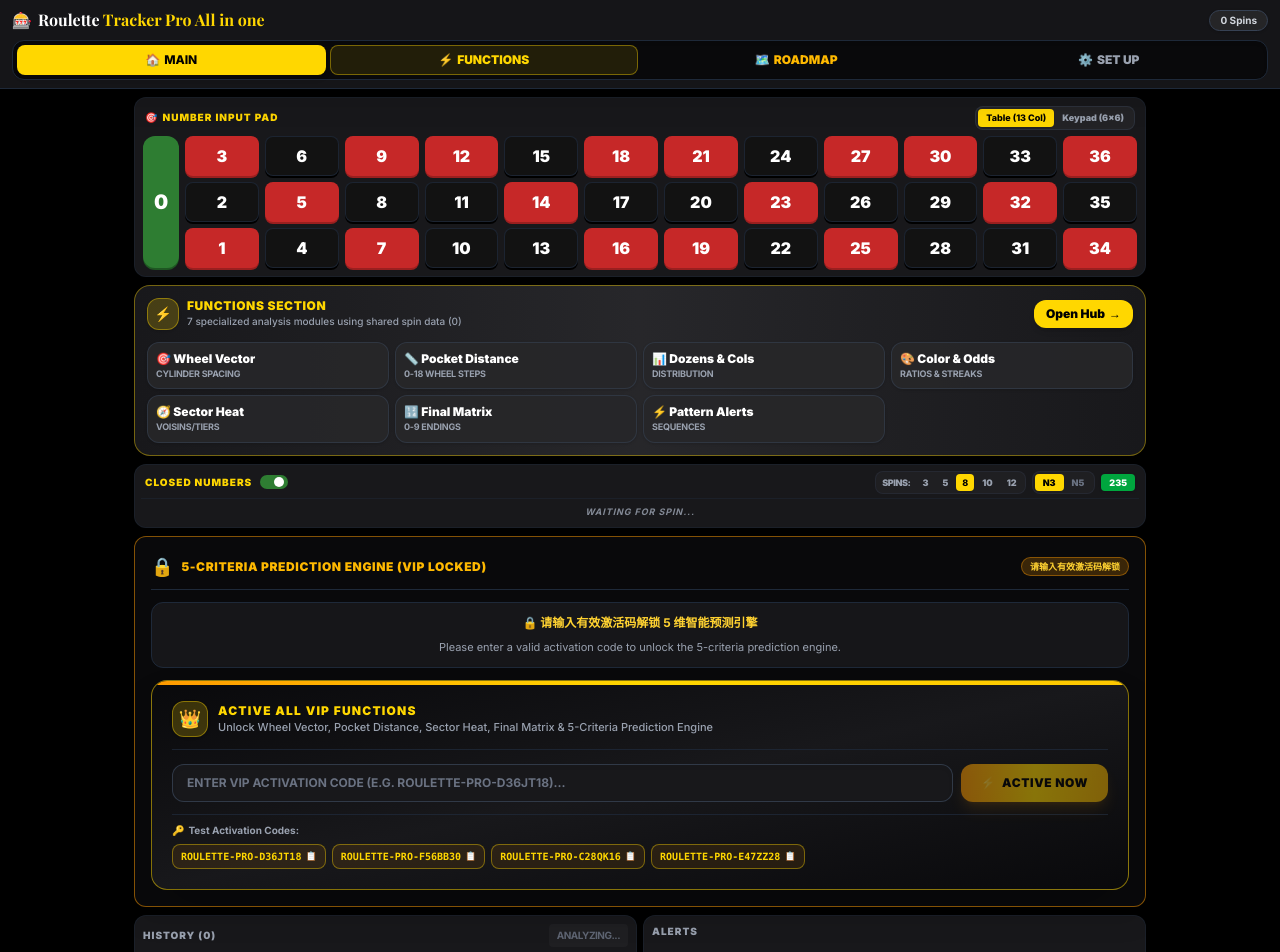
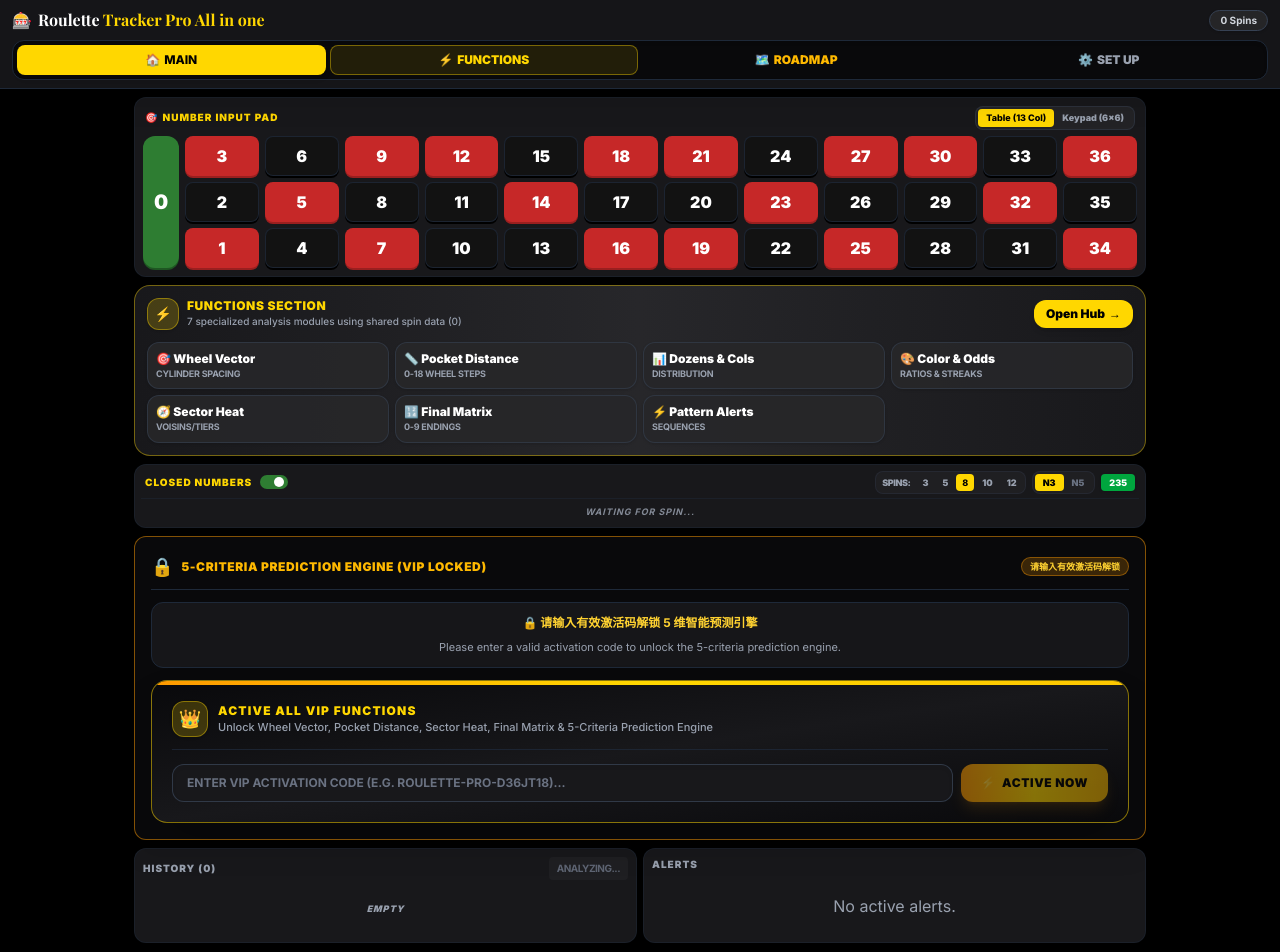
Before and after one commit to spen96voodoo/Roulette-Number-Tracker-Pro, a React (Vite) app: page / in a window 1280 px wide. Shown: the top 952 px of the page. Built offline with nearby package versions, Linux system fonts and the light colour scheme.

Commit message:
feat(ui): remove sample VIP codes from activation card
Clean up the UI by removing hardcoded sample license keys to improve security and production readiness.

```diff
--- a/components/VipActivationCard.tsx
+++ b/components/VipActivationCard.tsx
@@ -1,5 +1,5 @@
 import React, { useState } from 'react';
-import { verifyAndActivateCodeLocal, SAMPLE_VIP_CODES } from '../lib/license';
+import { verifyAndActivateCodeLocal } from '../lib/license';
 import type { Language } from '../types';
 
 interface VipActivationCardProps {
@@ -123,10 +123,6 @@ export const VipActivationCard: React.FC<VipActivationCardProps> = ({
     }
   };
 
-  const handleCopyCode = (sampleCode: string) => {
-    setCode(sampleCode);
-  };
-
   if (isPro) {
     return (
       <div className={`bg-gradient-to-r from-amber-950/80 via-zinc-900 to-amber-950/80 p-4 rounded-2xl border border-gold/60 shadow-xl flex items-center justify-between gap-3 ${compact ? 'py-3' : ''}`}>
@@ -219,28 +215,6 @@ export const VipActivationCard: React.FC<VipActivationCardProps> = ({
             </span>
           </div>
         )}
-
-        {/* Quick sample code helper chips */}
-        <div className="pt-2 border-t border-gray-800/80">
-          <p className="text-[10px] font-bold text-gray-400 mb-1.5 flex items-center gap-1">
-            <span>🔑</span>
-            <span>{t.sampleCodeTitle}</span>
-          </p>
-          <div className="flex flex-wrap gap-1.5">
-            {SAMPLE_VIP_CODES.map((sample, idx) => (
-              <button
-                key={idx}
-                type="button"
-                onClick={() => handleCopyCode(sample)}
-                className="text-[10px] font-mono font-bold bg-amber-500/10 hover:bg-amber-500/20 text-gold border border-gold/40 px-2 py-1 rounded-lg transition-all active:scale-95 flex items-center gap-1"
-                title="Click to fill"
-              >
-                <span>{sample}</span>
-                <span className="text-[9px] text-gray-400">📋</span>
-              </button>
-            ))}
-          </div>
-        </div>
       </form>
     </div>
   );
```
